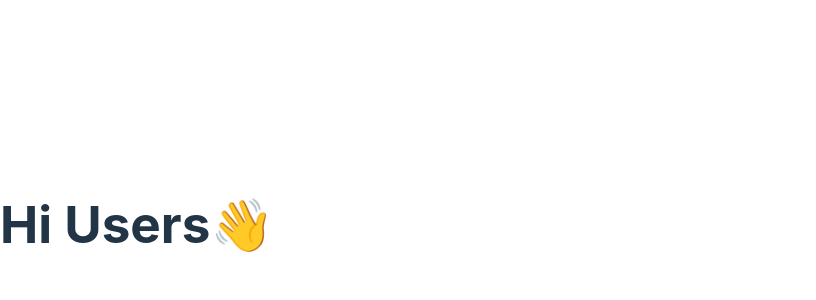
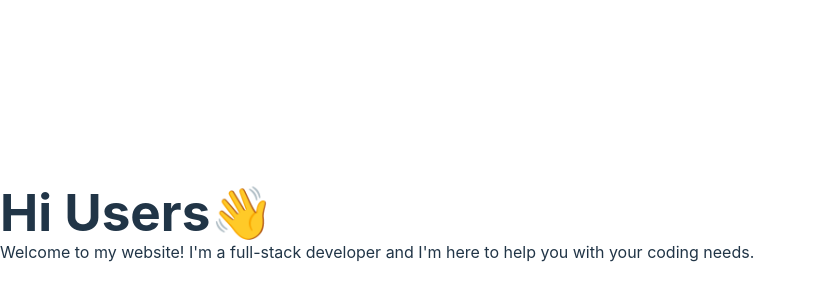
Before and after one commit to zokirjonmurotov/beta2, a React (Vite) app: page / in a window 1280 px wide. Shown: the part 176-476 px from the top of the page, without its empty margins (0-816 px from the left). Built offline with nearby package versions, Linux system fonts and the light colour scheme.

Commit message:
added p tag

```diff
--- a/src/App.jsx
+++ b/src/App.jsx
@@ -5,6 +5,7 @@ function App() {
   return (
     <div>
     <h1>Hi Users👋</h1>
+    <p>Welcome to my website! I'm a full-stack developer and I'm here to help you with your coding needs.</p>
     </div>
   )
 }
```
